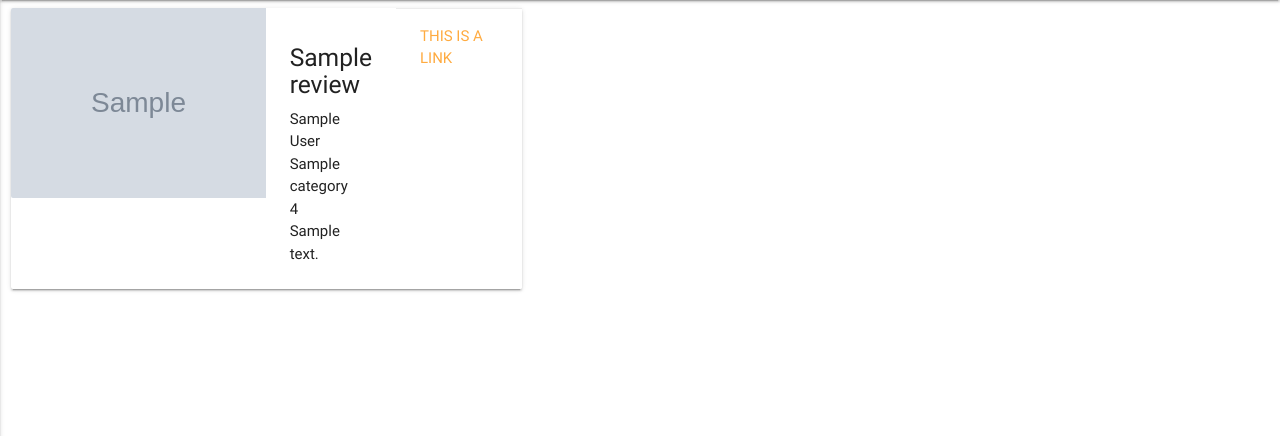
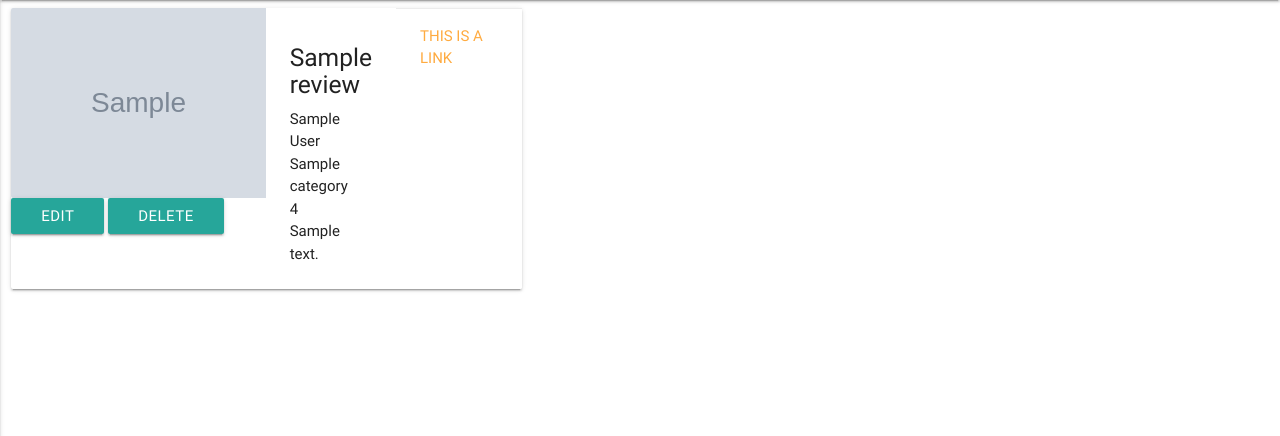
Before and after one commit to amosborn/milestone-project-3, a Flask app: page /get_reviews in a window 1280 px wide. Shown: the part 64-500 px from the top of the page. Run offline with Flask 2, Linux system fonts and the light colour scheme; grey boxes marked "Sample" are stand-in pictures; a database or web service that is not in the repository returns one stand-in record (values such as "Sample title"); some libraries are stand-ins or nearby versions.

Commit message:
Add edit and delete button to review cards

```diff
--- a/templates/reviews.html
+++ b/templates/reviews.html
@@ -7,6 +7,10 @@
         <div class="card horizontal">
             <div class="card-image">
                 <img src="{{ review.cover }}">
+                <div>
+                    <a href="{{url_for('edit_review', review_id=review._id)}}" class="waves-effect waves-light btn">Edit</a>
+                    <a href="" class="waves-effect waves-light btn">Delete</a>
+                </div>
             </div>
             <div class="card-stacked">
                 <div class="card-content">
```
